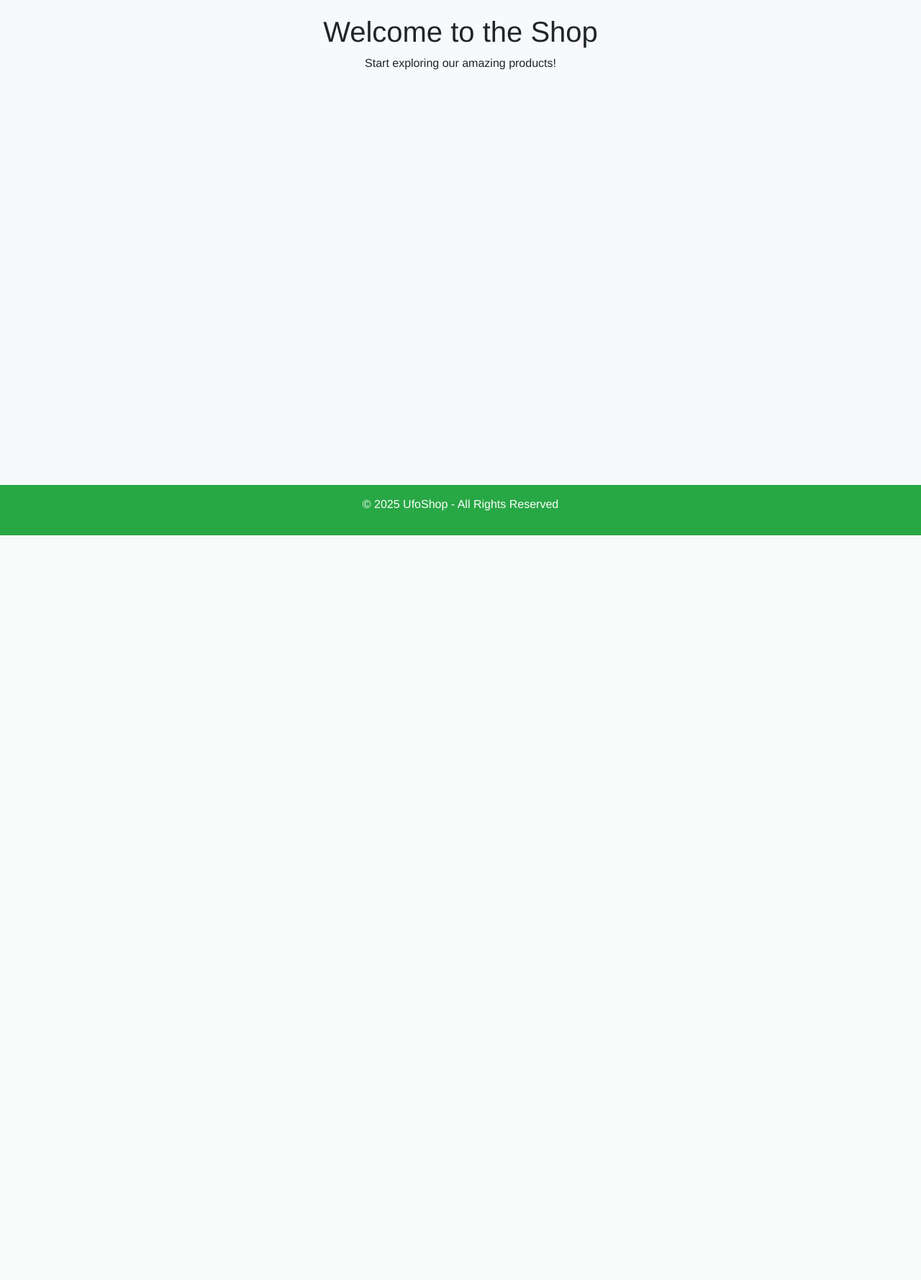
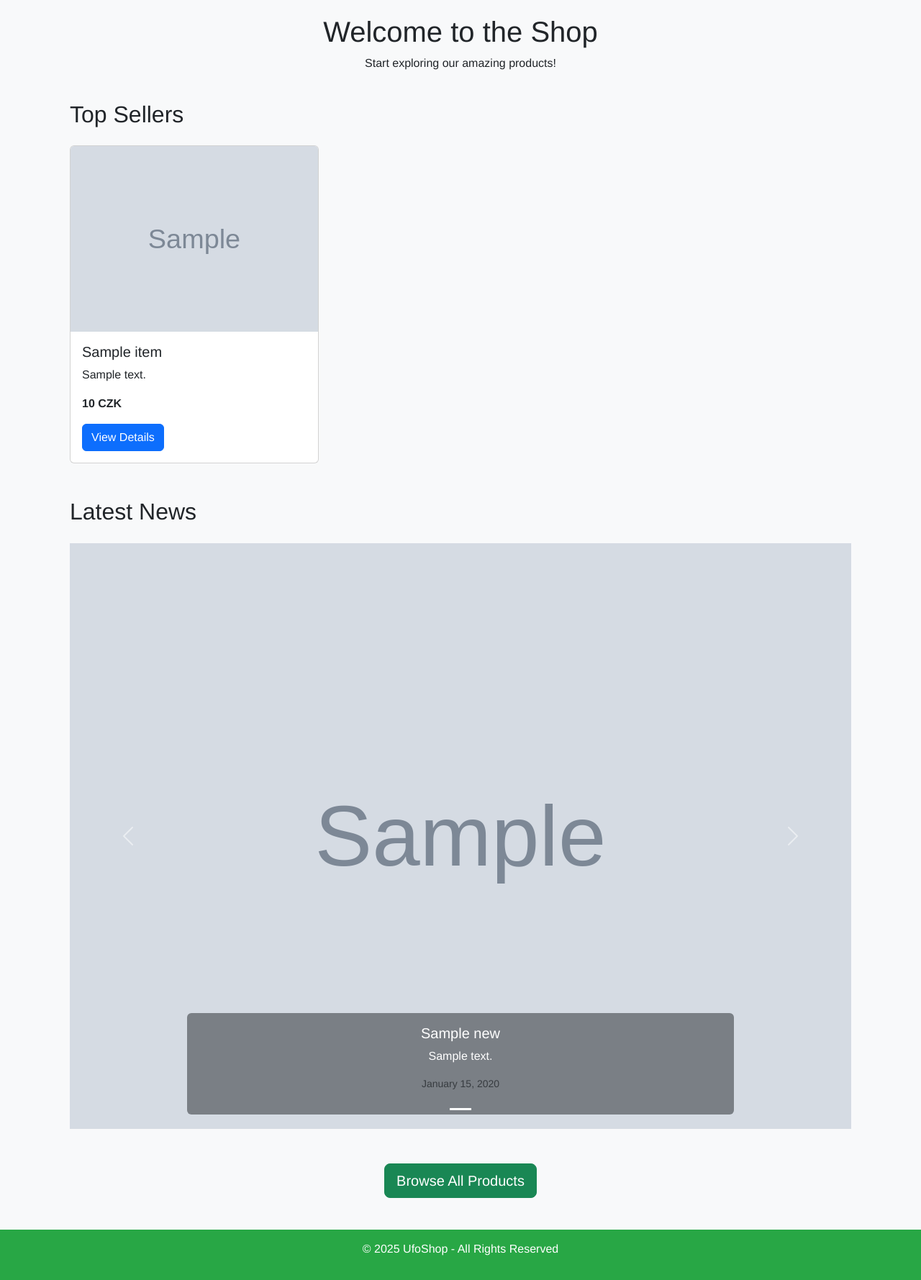
Before and after one commit to mat3sj/ufoshop, a Django app: template templates/ufo_shop/home.html in a window 1280 px wide. Shown: the part 56-1835 px from the top of the page at 72% size. Before the commit the page ends 800 px from the top, so only its background shows below. Run offline with Django 4.2, Linux system fonts and the light colour scheme; the template is opened without the code that fills it: most values are stand-ins (such as "Sample title", 1, 10 or a date in 2020); grey boxes marked "Sample" are stand-in pictures.

Commit message:
Add News model and integrate latest news on homepage
Introduced a News model to manage announcements and updates. Updated the homepage to display top-selling items and the latest news in a carousel. Enhanced admin interface for managing news entries efficiently.

```diff
--- a/templates/ufo_shop/home.html
+++ b/templates/ufo_shop/home.html
@@ -6,8 +6,100 @@
 {% endblock %}
 
 {% block content %}
-<div class="container text-center">
-    <h1>{% trans "Welcome to the Shop" %}</h1>
-    <p>{% trans "Start exploring our amazing products!" %}</p>
+<div class="container">
+    <div class="row mb-4">
+        <div class="col-12 text-center">
+            <h1>{% trans "Welcome to the Shop" %}</h1>
+            <p>{% trans "Start exploring our amazing products!" %}</p>
+        </div>
+    </div>
+
+    <!-- Top Sellers Section -->
+    <div class="row mb-5">
+        <div class="col-12">
+            <h2 class="mb-4">{% trans "Top Sellers" %}</h2>
+            <div class="row row-cols-1 row-cols-md-3 g-4">
+                {% for item in top_items %}
+                    <div class="col">
+                        <div class="card h-100">
+                            {% if item.pictures.first %}
+                                {% if item.pictures.first.thumbnail %}
+                                    <img src="{{ item.pictures.first.thumbnail.url }}" class="card-img-top" alt="{{ item.name }}">
+                                {% elif item.pictures.first.square_image %}
+                                    <img src="{{ item.pictures.first.square_image.url }}" class="card-img-top" alt="{{ item.name }}">
+                                {% endif %}
+                            {% else %}
+                                <div class="bg-light text-center p-5">
+                                    <span class="text-muted">{% trans "No image available" %}</span>
+                                </div>
+                            {% endif %}
+                            <div class="card-body">
+                                <h5 class="card-title">{{ item.name }}</h5>
+                                <p class="card-text">{{ item.short_description }}</p>
+                                <p class="card-text"><strong>{{ item.price }} CZK</strong></p>
+                                <a href="{% url 'item-detail' item.id %}" class="btn btn-primary">{% trans "View Details" %}</a>
+                            </div>
+                        </div>
+                    </div>
+                {% empty %}
+                    <div class="col-12">
+                        <p class="text-center">{% trans "No items available." %}</p>
+                    </div>
+                {% endfor %}
+            </div>
+        </div>
+    </div>
+
+    <!-- News Carousel Section -->
+    <div class="row mb-5">
+        <div class="col-12">
+            <h2 class="mb-4">{% trans "Latest News" %}</h2>
+            {% if latest_news %}
+                <div id="newsCarousel" class="carousel slide" data-bs-ride="carousel">
+                    <div class="carousel-indicators">
+                        {% for news in latest_news %}
+                            <button type="button" data-bs-target="#newsCarousel" data-bs-slide-to="{{ forloop.counter0 }}"
+                                {% if forloop.first %}class="active"{% endif %} aria-label="Slide {{ forloop.counter }}"></button>
+                        {% endfor %}
+                    </div>
+                    <div class="carousel-inner">
+                        {% for news in latest_news %}
+                            <div class="carousel-item {% if forloop.first %}active{% endif %}">
+                                {% if news.image %}
+                                    <img src="{{ news.image.url }}" class="d-block w-100" alt="{{ news.title }}">
+                                {% else %}
+                                    <div class="bg-light text-center p-5" style="height: 300px;">
+                                        <span class="text-muted">{% trans "No image available" %}</span>
+                                    </div>
+                                {% endif %}
+                                <div class="carousel-caption d-none d-md-block bg-dark bg-opacity-50 rounded p-3">
+                                    <h5>{{ news.title }}</h5>
+                                    <p>{{ news.content|truncatewords:30 }}</p>
+                                    <p class="text-muted small">{{ news.published_at|date:"F j, Y" }}</p>
+                                </div>
+                            </div>
+                        {% endfor %}
+                    </div>
+                    <button class="carousel-control-prev" type="button" data-bs-target="#newsCarousel" data-bs-slide="prev">
+                        <span class="carousel-control-prev-icon" aria-hidden="true"></span>
+                        <span class="visually-hidden">Previous</span>
+                    </button>
+                    <button class="carousel-control-next" type="button" data-bs-target="#newsCarousel" data-bs-slide="next">
+                        <span class="carousel-control-next-icon" aria-hidden="true"></span>
+                        <span class="visually-hidden">Next</span>
+                    </button>
+                </div>
+            {% else %}
+                <p class="text-center">{% trans "No news available." %}</p>
+            {% endif %}
+        </div>
+    </div>
+
+    <!-- Call to Action -->
+    <div class="row mb-4">
+        <div class="col-12 text-center">
+            <a href="{% url 'shop' %}" class="btn btn-lg btn-success">{% trans "Browse All Products" %}</a>
+        </div>
+    </div>
 </div>
 {% endblock %}
```
Also changed, not shown: ufo_shop/admin.py (+18 -0 lines), ufo_shop/management/commands/create_test_data.py (+35 -0 lines), ufo_shop/models.py (+16 -0 lines), ufo_shop/views.py (+14 -1 lines).
